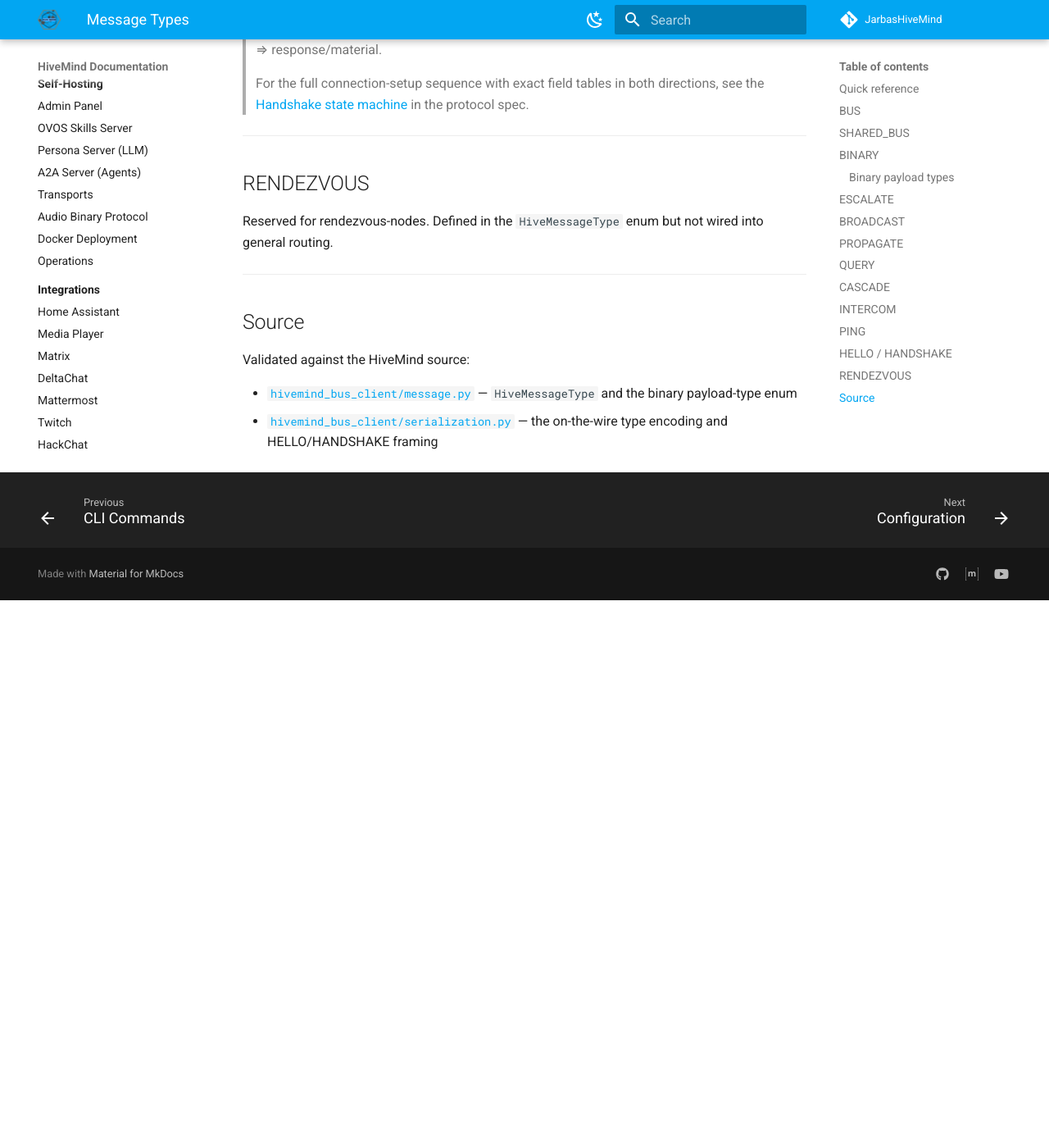
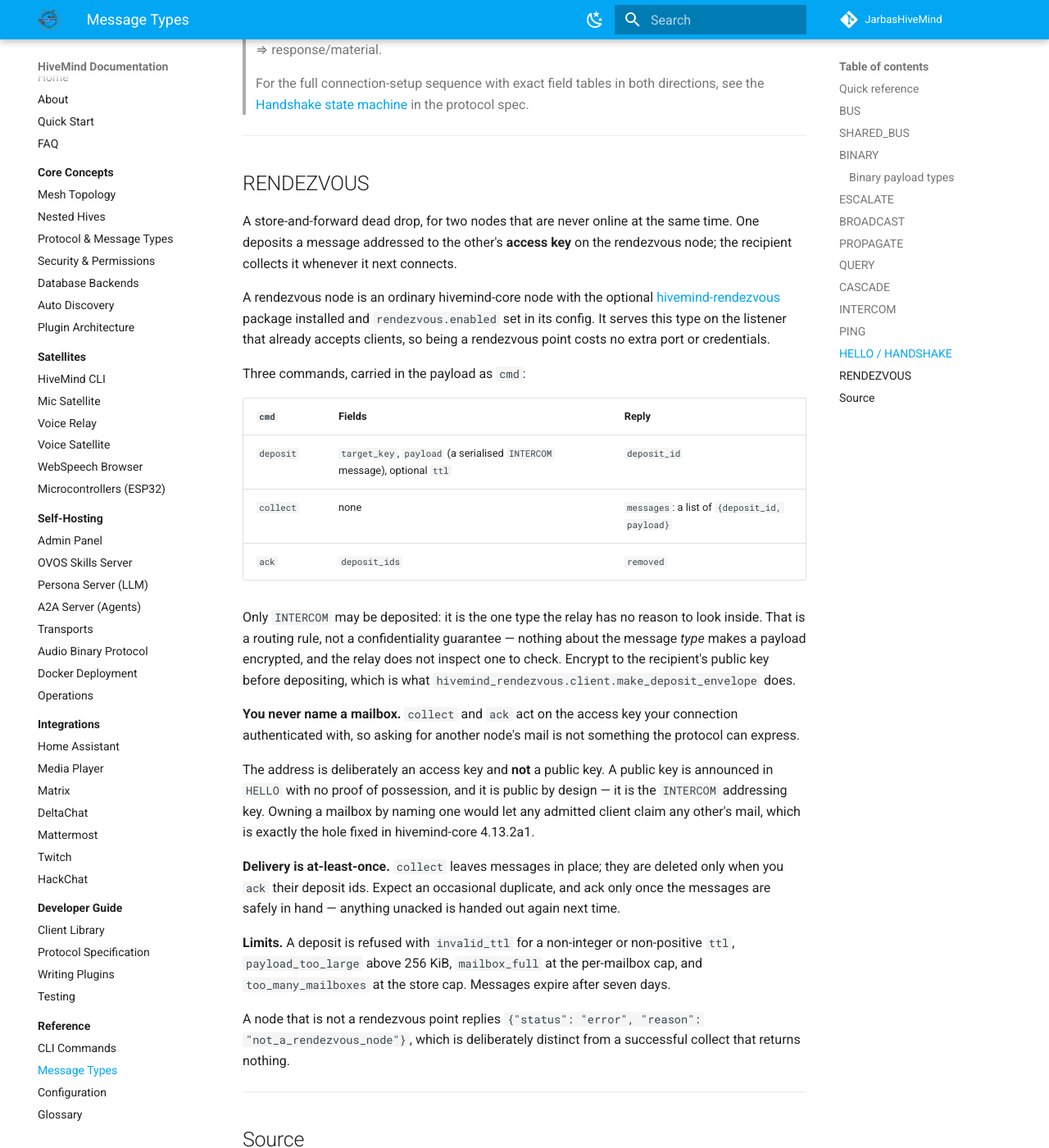
Before and after one commit to JarbasHiveMind/HiveMind-community-docs, an MkDocs documentation site: the page built from docs/reference/message-types.md, in a window 1280 px wide and 1400 px high, scrolled down 7232 px. Shown: the whole window at 82% size. Built offline with MkDocs 1.6.1 and Material for MkDocs 9.7.7, drawn with Linux system fonts in a browser that asks for light colours; before the commit the page ends 7964 px from its top, so only the background shows below that; some of the changed text lies outside the part shown.

Commit message:
docs: RENDEZVOUS is implemented, stop telling readers not to use it (#16)
* docs: RENDEZVOUS is implemented, stop telling readers not to use it

The message type now routes to a store-and-forward mailbox when the optional
hivemind-rendezvous package is installed and rendezvous.enabled is set
(hivemind-core 4.13.0a1, hivemind-rendezvous 1.0.0a1). The docs still
described it as reserved and unwired, and mesh.md told readers not to design
around it.

Document the three commands, the mailbox binding, and at-least-once delivery.
The discovery page also still described the earlier HTTP proof-of-concept with
its signed-timestamp ownership proof; that service no longer exists.

* docs: correct RENDEZVOUS to the shipped wire

The section was written against the first design, where mail was addressed by
the recipient's public key. That had a hole — a public key is announced in
HELLO with no proof of possession and is public by design, so any admitted
client could name a victim's and be handed its mailbox (HiveMind-core#248).

Corrected: deposits carry target_key, and collect/ack act on the access key
the connection authenticated with. The 'only INTERCOM, so the relay cannot
read it' line is corrected too — that is a routing rule, not a
confidentiality guarantee; nothing about a message type makes its payload
encrypted. Limits and expiry documented.

Each claim checked against hivemind-rendezvous 2.0.0a1 as installed, not from
memory.

```diff
--- a/docs/reference/message-types.md
+++ b/docs/reference/message-types.md
@@ -37,7 +37,7 @@ rather than derive them.
 | `CASCADE` | `cascade` | Transport | Bidirectional | Scatter/gather — all nodes may respond |
 | `INTERCOM` | `intercom` | Transport | Point-to-point | End-to-end encrypted tunnel |
 | `PING` | `ping` | Discovery | Bidirectional (via PROPAGATE) | Topology probe |
-| `RENDEZVOUS` | `rendezvous` | Transport | Bidirectional | Reserved for rendezvous-nodes |
+| `RENDEZVOUS` | `rendezvous` | Transport | Bidirectional | Deposit and collect mail for an offline peer |
 | `HELLO` | `hello` | Connection | Bidirectional | Node announcement on connect |
 | `HANDSHAKE` | `shake` | Connection | Bidirectional | Cryptographic key exchange |
 
@@ -203,7 +203,29 @@ Connection management. Handled automatically by `HiveMessageBusClient` and `hive
 
 ## RENDEZVOUS
 
-Reserved for rendezvous-nodes. Defined in the `HiveMessageType` enum but not wired into general routing.
+A store-and-forward dead drop, for two nodes that are never online at the same time. One deposits a message addressed to the other's **access key** on the rendezvous node; the recipient collects it whenever it next connects.
+
+A rendezvous node is an ordinary hivemind-core node with the optional [hivemind-rendezvous](https://github.com/JarbasHiveMind/hivemind-rendezvous) package installed and `rendezvous.enabled` set in its config. It serves this type on the listener that already accepts clients, so being a rendezvous point costs no extra port or credentials.
+
+Three commands, carried in the payload as `cmd`:
+
+| `cmd` | Fields | Reply |
+|---|---|---|
+| `deposit` | `target_key`, `payload` (a serialised `INTERCOM` message), optional `ttl` | `deposit_id` |
+| `collect` | none | `messages`: a list of `{deposit_id, payload}` |
+| `ack` | `deposit_ids` | `removed` |
+
+Only `INTERCOM` may be deposited: it is the one type the relay has no reason to look inside. That is a routing rule, not a confidentiality guarantee — nothing about the message *type* makes a payload encrypted, and the relay does not inspect one to check. Encrypt to the recipient's public key before depositing, which is what `hivemind_rendezvous.client.make_deposit_envelope` does.
+
+**You never name a mailbox.** `collect` and `ack` act on the access key your connection authenticated with, so asking for another node's mail is not something the protocol can express.
+
+The address is deliberately an access key and **not** a public key. A public key is announced in `HELLO` with no proof of possession, and it is public by design — it is the `INTERCOM` addressing key. Owning a mailbox by naming one would let any admitted client claim any other's mail, which is exactly the hole fixed in hivemind-core 4.13.2a1.
+
+**Delivery is at-least-once.** `collect` leaves messages in place; they are deleted only when you `ack` their deposit ids. Expect an occasional duplicate, and ack only once the messages are safely in hand — anything unacked is handed out again next time.
+
+**Limits.** A deposit is refused with `invalid_ttl` for a non-integer or non-positive `ttl`, `payload_too_large` above 256 KiB, `mailbox_full` at the per-mailbox cap, and `too_many_mailboxes` at the store cap. Messages expire after seven days.
+
+A node that is not a rendezvous point replies `{"status": "error", "reason": "not_a_rendezvous_node"}`, which is deliberately distinct from a successful collect that returns nothing.
 
 ---
 
```
Also changed, not shown: docs/concepts/discovery.md (+7 -5 lines), docs/concepts/mesh.md (+1 -1 lines), docs/concepts/protocol.md (+1 -1 lines).
